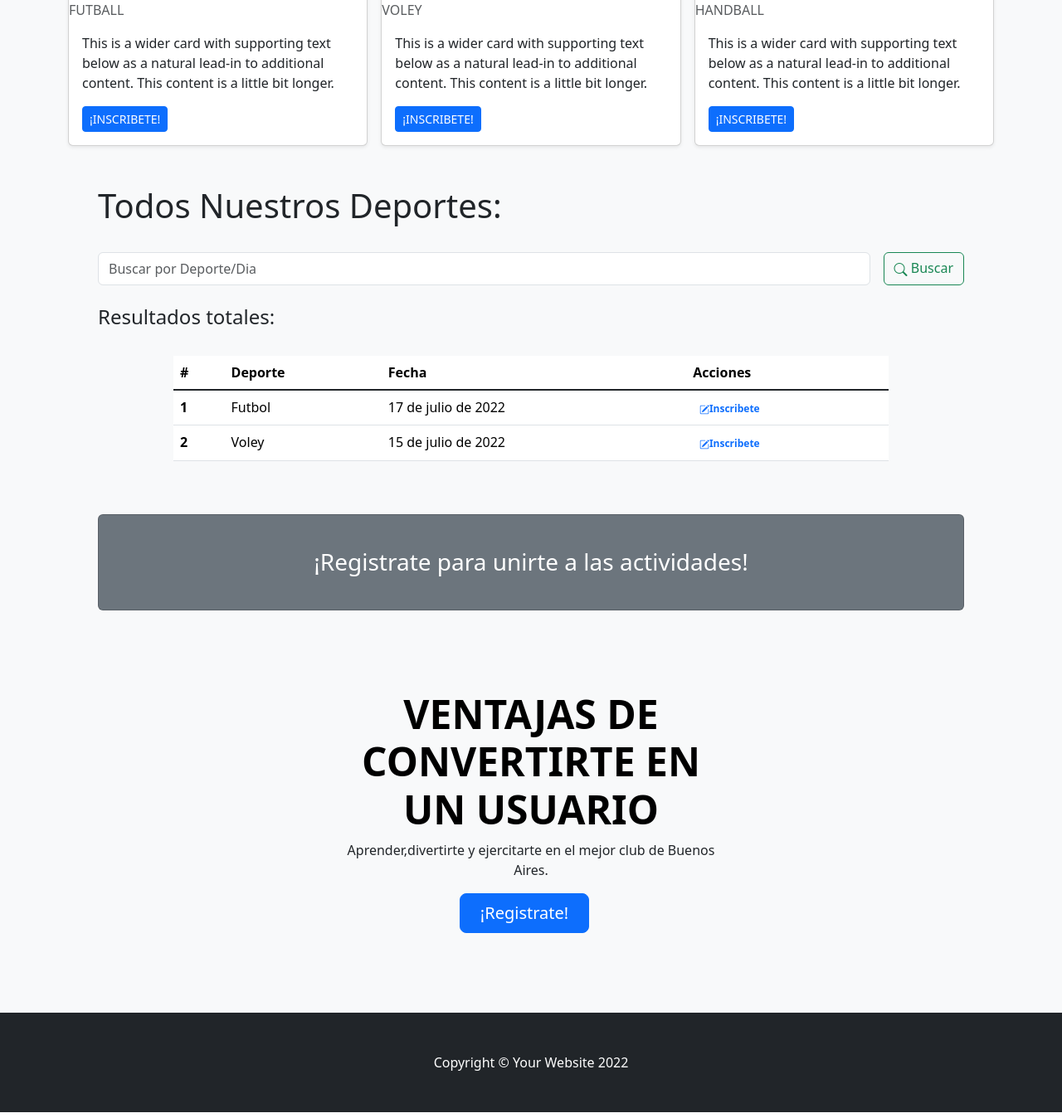
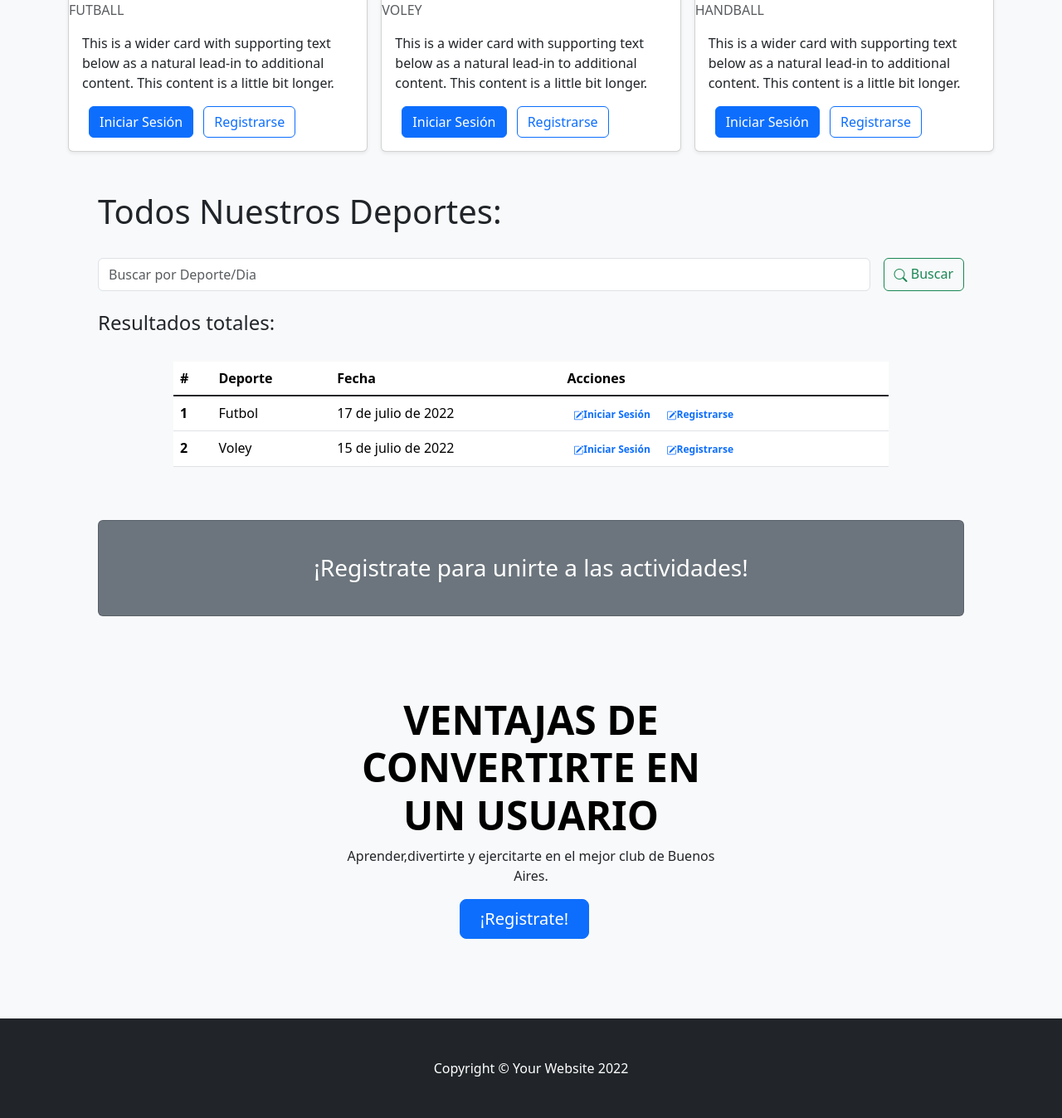
Before and after one commit to Almiron-Matias/Entrega1_Almiron_Chalupa_Cuesta_Lell-master, a Django app: page /deportes/ in a window 1280 px wide. Shown: the part 378-1726 px from the top of the page at 83% size. Run offline with Django 4.2, Linux system fonts and the light colour scheme; data comes from the database, SQL or seed files in the repository; both versions use the stored data as it was after the commit; some libraries are stand-ins or nearby versions.

Commit message:
mas cosas

```diff
--- a/ClubAPP/template/deporte.html
+++ b/ClubAPP/template/deporte.html
@@ -16,7 +16,12 @@ Deportes - Club La Escaloneta
                     <span class="text-muted">FUTBALL</span>
                 <div class="card-body">
                   <p class="card-text">This is a wider card with supporting text below as a natural lead-in to additional content. This content is a little bit longer.</p>
-                  <a class="btn btn-primary btn-sm" href="{% url 'Inscripcion' %}">¡INSCRIBETE!</a>
+                    {% if user.is_authenticated %}
+                        <a class="btn btn-primary btn-sm" href="{% url 'Inscripcion' %}">¡INSCRIBETE!</a>
+                    {% else %}
+                        <a class="btn btn-primary mx-2" href="{% url 'Entrada' %}">Iniciar Sesión</a>
+                        <a class="btn btn-outline-primary" href="{% url 'Registro' %}">Registrarse</a>
+                    {% endif %}
                 </div>
               </div>
             </div>
@@ -26,7 +31,12 @@ Deportes - Club La Escaloneta
                     <span class="text-muted">VOLEY</span>
                 <div class="card-body">
                   <p class="card-text">This is a wider card with supporting text below as a natural lead-in to additional content. This content is a little bit longer.</p>
-                  <a class="btn btn-primary btn-sm" href="{% url 'Inscripcion' %}">¡INSCRIBETE!</a>
+                    {% if user.is_authenticated %}
+                        <a class="btn btn-primary btn-sm" href="{% url 'Inscripcion' %}">¡INSCRIBETE!</a>
+                    {% else %}
+                        <a class="btn btn-primary mx-2" href="{% url 'Entrada' %}">Iniciar Sesión</a>
+                        <a class="btn btn-outline-primary" href="{% url 'Registro' %}">Registrarse</a>
+                    {% endif %}
                 </div>
               </div>
             </div>
@@ -36,7 +46,12 @@ Deportes - Club La Escaloneta
                     <span class="text-muted">HANDBALL</span>
                 <div class="card-body">
                     <p class="card-text">This is a wider card with supporting text below as a natural lead-in to additional content. This content is a little bit longer.</p>
-                    <a class="btn btn-primary btn-sm" href="{% url 'Inscripcion' %}">¡INSCRIBETE!</a>
+                        {% if user.is_authenticated %}
+                            <a class="btn btn-primary btn-sm" href="{% url 'Inscripcion' %}">¡INSCRIBETE!</a>
+                        {% else %}
+                            <a class="btn btn-primary mx-2" href="{% url 'Entrada' %}">Iniciar Sesión</a>
+                            <a class="btn btn-outline-primary" href="{% url 'Registro' %}">Registrarse</a>
+                        {% endif %}
                 </div>
               </div>
             </div>
@@ -87,7 +102,12 @@ Deportes - Club La Escaloneta
                                 <td>{{deporte.nombre}}</td>
                                 <td>{{deporte.fecha}}</td>
                                 <td>
-                                    <a href="{% url 'Inscripcion' %}" class="text-primary badge badge-primary text-decoration-none"> <i class="bi bi-pencil-square"></i>Inscribete</a>
+                                    {% if user.is_authenticated %}
+                                        <a href="{% url 'Inscripcion' %}" class="text-primary badge badge-primary text-decoration-none"> <i class="bi bi-pencil-square"></i>Inscribete</a>
+                                    {% else %}
+                                        <a href="{% url 'Entrada' %}" class="text-primary badge badge-primary text-decoration-none"> <i class="bi bi-pencil-square"></i>Iniciar Sesión</a>
+                                        <a href="{% url 'Registro' %}" class="text-primary badge badge-primary text-decoration-none"> <i class="bi bi-pencil-square"></i>Registrarse</a>
+                                    {% endif %}
                                     {% if user.is_authenticated %}
                                         {% if user.is_staff %}
                                             <a href="{% url 'Editar_deporte' deporte.id %}" class="text-primary badge badge-primary text-decoration-none"> <i class="bi bi-pencil-square"></i> Editar</a>
```
Also changed, not shown: ClubAPP/template/cursos.html (+6 -1 lines), db.sqlite3.
